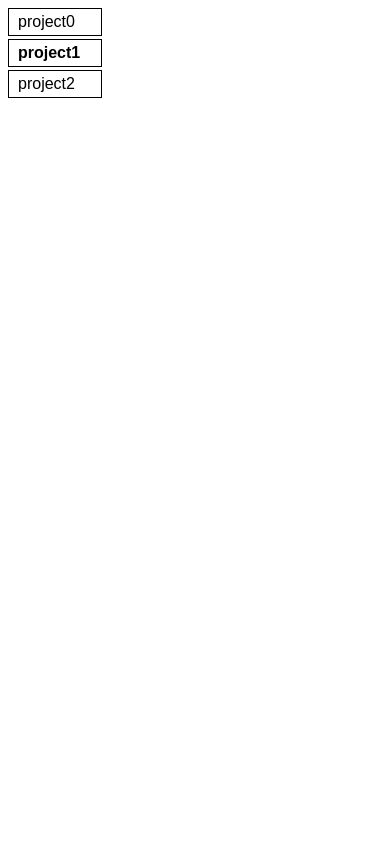
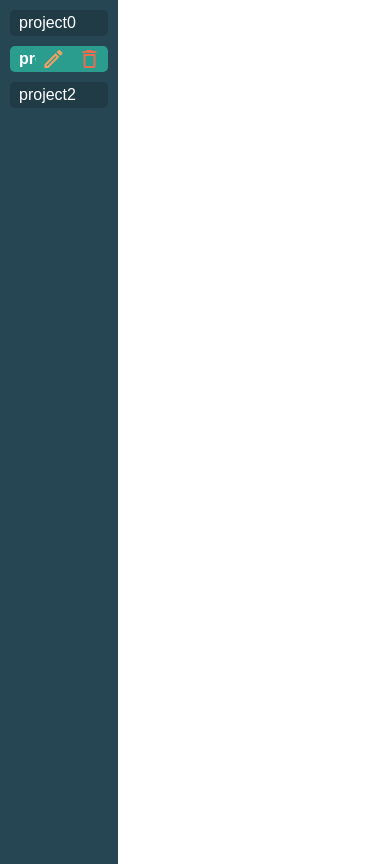
Before and after one commit to palmerusaf/todo-list, a website built with webpack: page dist/index.html in a window 390 px wide. Built offline with Linux system fonts and the light colour scheme.

Commit message:
add css to project field

```diff
--- a/src/style.sass
+++ b/src/style.sass
@@ -1,34 +1,64 @@
+// https://coolors.co/203b46-2fb1a2-e9c46a-f4a261-e76f51
+$charcoal: #264653ff
+$charcoal-dark: #203B46
+$charcoal-hover: #2D5362
+$persian-green: #2a9d8f
+$persian-green-hover: #2fb1a2
+$orange-yellow-crayola: #e9c46aff
+$sandy-brown: #f4a261ff
+$burnt-sienna: #e76f51ff
+*
+    margin: 0
 .button
     background: none
     border: none
+    cursor: pointer
     &__add
         background: rgb(127,206,216)
         border-radius: 50%
         // padding: 3px
     &__edit
-        color: blue
+        color: $sandy-brown
     &__delete
-        color: red
+        color: $burnt-sienna
     &__check
         color: green
 
 .project-field
+    cursor: pointer
     width: 25%
     display: flex
     flex-direction: column
-    gap: 3px
+    gap: 10px
+    color: white
+    height: 100vh
+    background-color: $charcoal
+    padding: 10px
     &__item
-        border: solid black 1px
+        border-radius: 5px
+        background-color: $charcoal-dark
         display: flex
         justify-content: space-between
         align-items: center
         height: 26px
+        &:hover
+            background-color: $charcoal-hover
         &--active
+            background-color: $persian-green
             font-weight: 800
+            &:hover
+                background-color: $persian-green-hover
     &__title
         padding-left: 9px
         font-family: sans-serif
+        overflow: hidden
     &__item:hover &__buttons
         display: inline-flex
     &__buttons
         display: none
+    @media (max-width: 811px)
+        &__item--active &__buttons
+            display: inline-flex
+    @media (not(hover))
+        &__item--active &__buttons
+            display: inline-flex
```
Also changed, not shown: dist/main.js.
